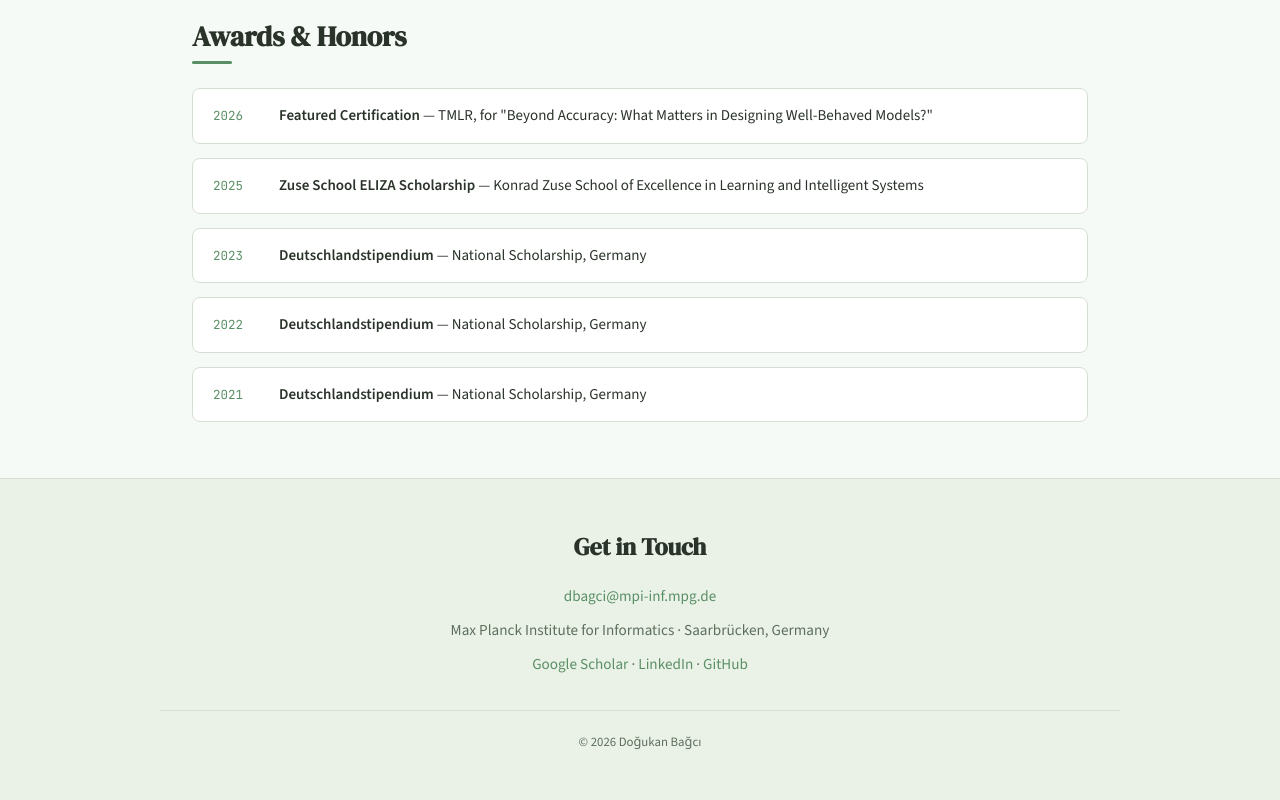
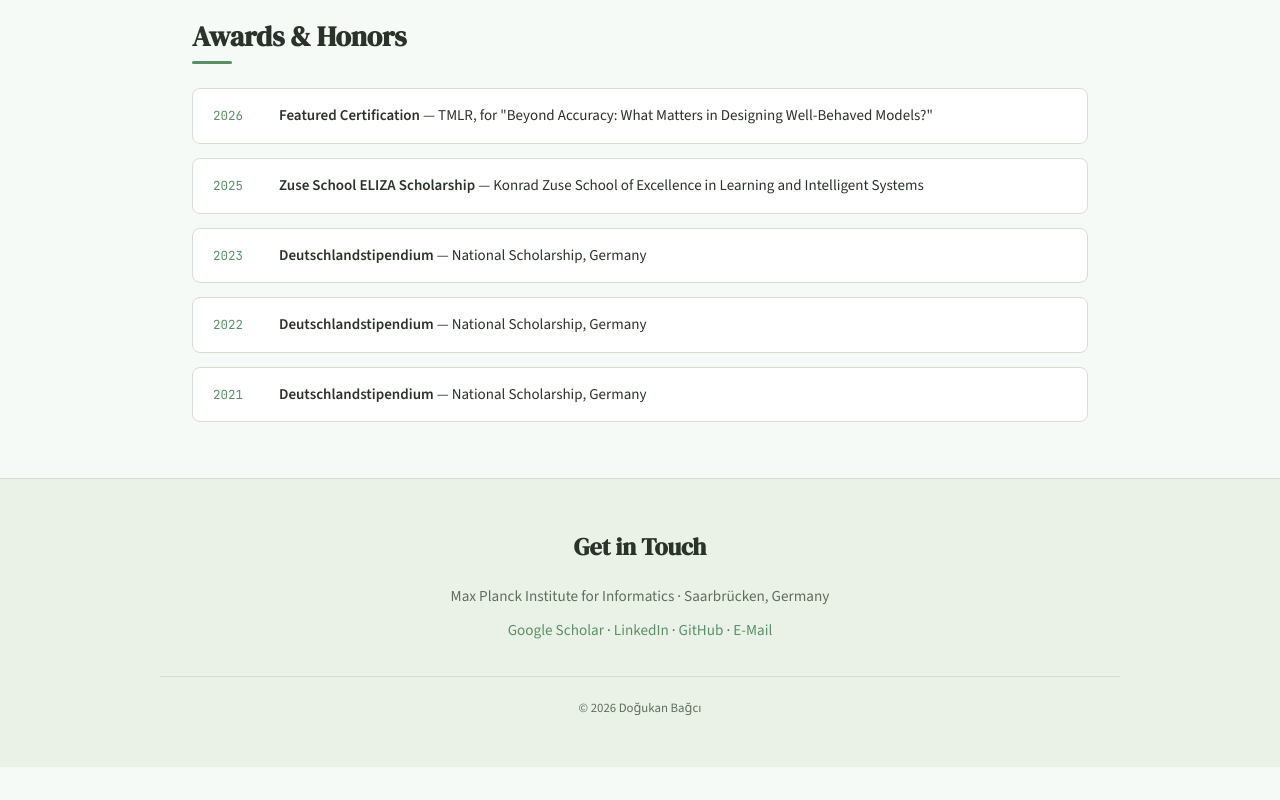
Before and after one commit to DogukanBG/DogukanBG.github.io, a plain HTML site: page index.html in a window 1280 px wide. Shown: the part 1927-2727 px from the top of the page. After the commit the page ends 2694 px from the top, so only its background shows below. Drawn offline with nearby package versions, Linux system fonts and the light colour scheme.

Commit message:
Update contact
Removed email address from footer and added E-Mail link.

```diff
--- a/index.html
+++ b/index.html
@@ -491,12 +491,9 @@
 <footer id="contact">
   <div class="footer-inner">
     <h2>Get in Touch</h2>
-    <p>
-      <a href="mailto:dbagci@mpi-inf.mpg.de">dbagci@mpi-inf.mpg.de</a>
-    </p>
     <p>Max Planck Institute for Informatics · Saarbrücken, Germany</p>
     <p style="margin-top: 8px;">
-      <a href="#">Google Scholar</a> · <a href="#">LinkedIn</a> · <a href="https://github.com/DogukanBG">GitHub</a>
+      <a href="#">Google Scholar</a> · <a href="#">LinkedIn</a> · <a href="https://github.com/DogukanBG">GitHub</a> · <a href="https://people.mpi-inf.mpg.de/people/">E-Mail</a>
     </p>
     <div class="footer-bottom">
       © 2026 Doğukan Bağcı
```
